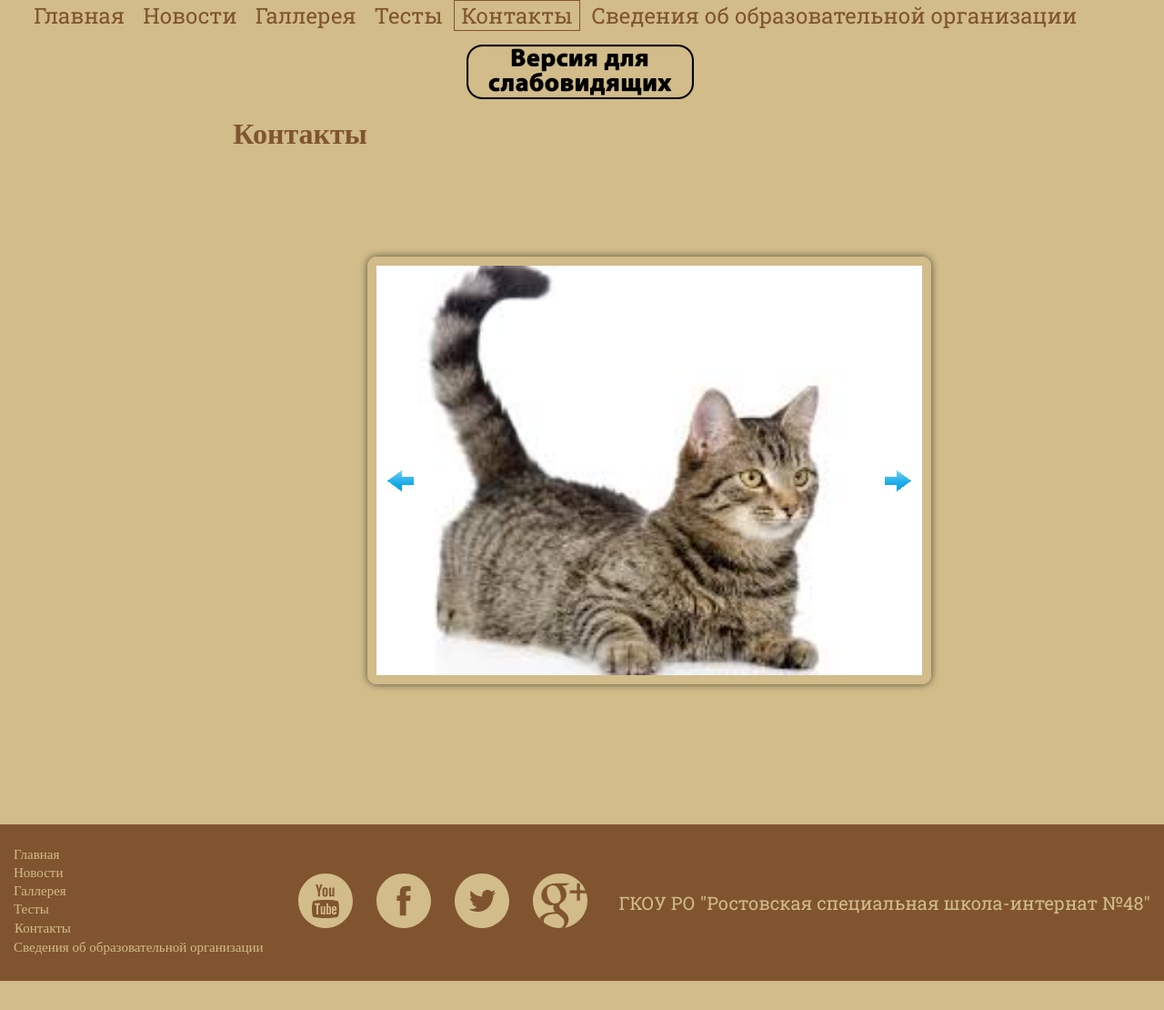
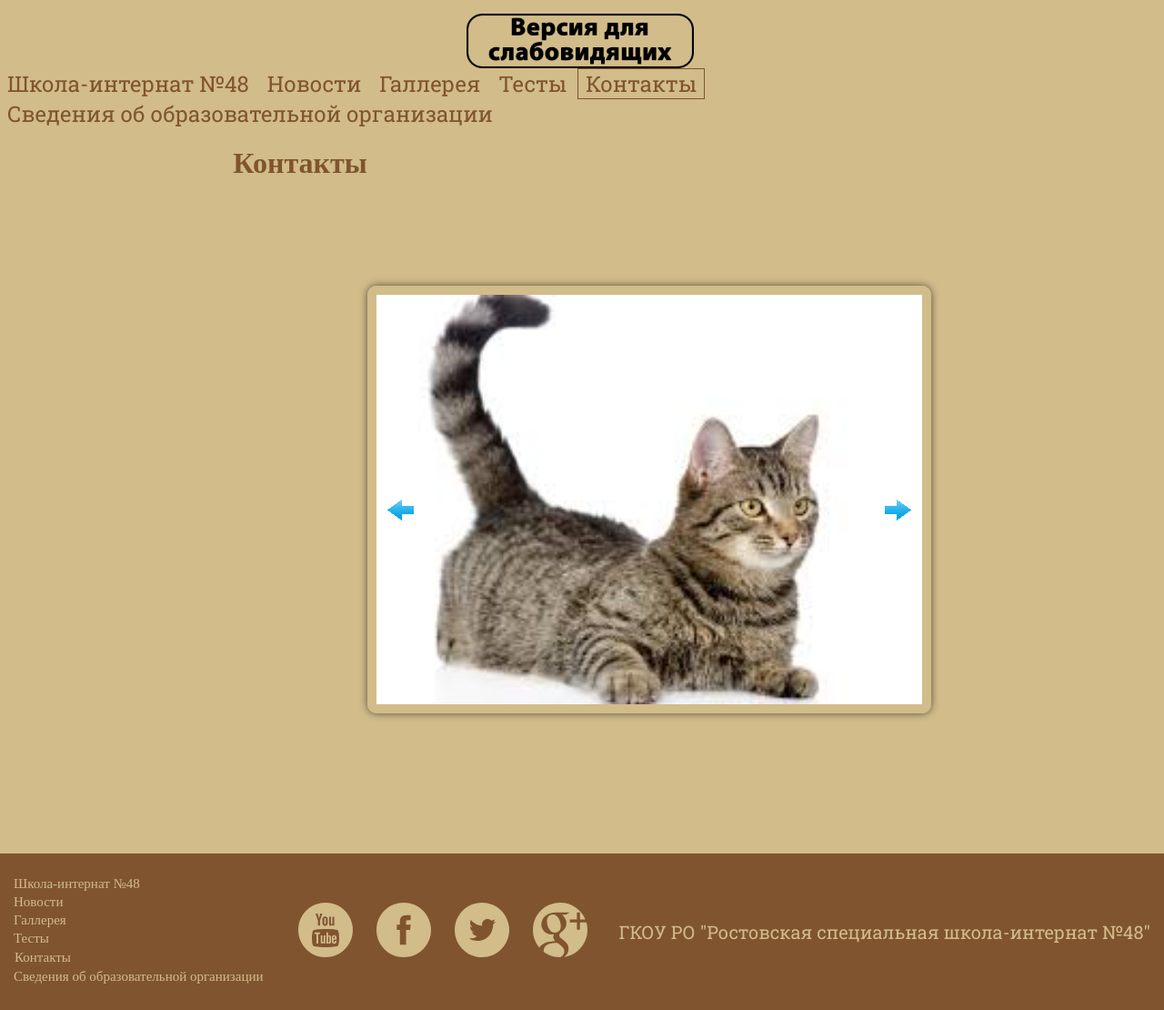
Before and after one commit to loop69/myblog, a Jekyll site: the page built from contacts.html, in a window 1280 px wide. Shown: the whole page at 91% size. Built offline with Jekyll 4.4.1, drawn with Linux system fonts in a browser that asks for light colours; before the commit the page ends 1078 px from its top, so only the background shows below that.

Commit message:
diferent top-menu depending of page.url

```diff
--- a/_config.yml
+++ b/_config.yml
@@ -1,6 +1,34 @@
+menu_main:
+ - url: /news/
+   name: Новости
+ - url: /gallery/
+   name: Галлерея
+ - url: /tests/
+   name: Тесты
+ - url: /contacts/
+   name: Контакты
+ - url: /information/
+   name: Сведения об образовательной организации
+   submenu:
+     - url: #
+       name: Основные сведения
+     - url: #
+       name: Структура и органы управления
+     - url: #
+       name: Документы
+     - url: #
+       name: Руководство. Педагогический состав
+     - url: #
+       name: Образовательные стандарты
+     - url: #
+       name: График работы
+     - url: #
+       name: Меры социальной поддержки
+     - url: #
+       name: Платные услуги
 menu:
  - url: /
-   name: Главная
+   name: Школа-интернат №48
  - url: /news/
    name: Новости
  - url: /gallery/
--- a/_includes/header.html
+++ b/_includes/header.html
@@ -2,10 +2,10 @@
     {% include badeye.html %}
 
     <div class="mobile-menu-toggle"><span></span></div>
-
+    <div class="tobadeye" id="tobadeye"></div>
     {% include nav.html class="menu-top" %}
 
-    <div class="tobadeye" id="tobadeye"></div>
+
 
       {% if page.url == '/' %}
         {% include hero.html %}
--- a/_includes/nav.html
+++ b/_includes/nav.html
@@ -1,4 +1,28 @@
- <nav class="{{ include.class }}">
+{% if page.url == "/"%}
+
+<nav class="{{ include.class }}">
+    <ul>
+        {% for item in site.menu_main %}
+        <li class="{% if page.url == {{item.url}} %} active {% endif %}"><a href="{{item.url}}">{{item.name}}</a>
+            {% if item.submenu %}
+            <ul class="submenu">
+                {% for subitem in item.submenu %}
+                <li>
+                    <a href="{{subitem.url}}">{{subitem.name}}</a>
+                </li>
+                {% endfor %}
+            </ul>
+            {% endif %}
+        </li>
+        {% endfor %}
+    </ul>
+</nav>
+
+{% endif %}
+
+{% if page.url != "/"%}
+
+<nav class="{{ include.class }}">
      <ul>
     {% for item in site.menu %}
         <li class="{% if page.url == {{item.url}} %} active {% endif %}"><a href="{{item.url}}">{{item.name}}</a>
@@ -15,5 +39,7 @@
          {% endfor %}
       </ul>
  </nav>
+
+{% endif %}
 <div class="sand_button"></div>
  <script src="/assets/js/adaptive_menu.js"></script>
```
